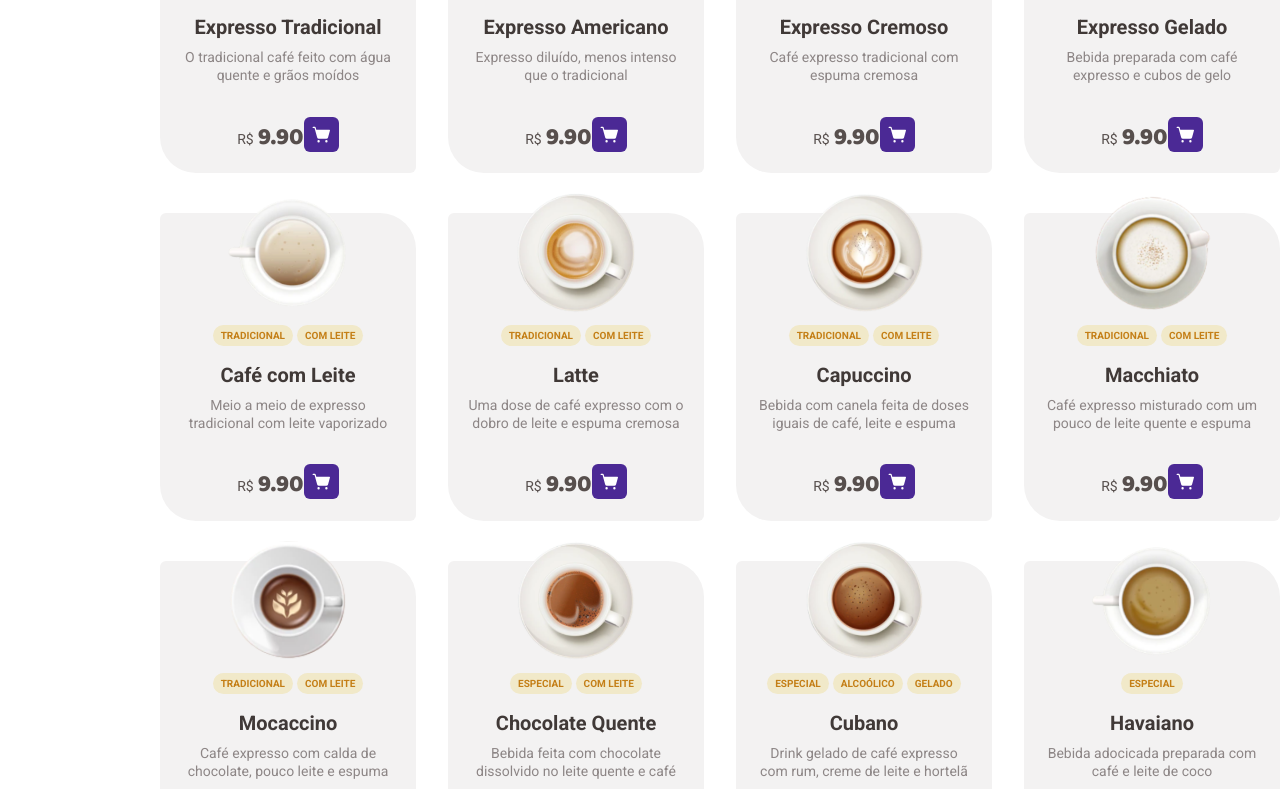
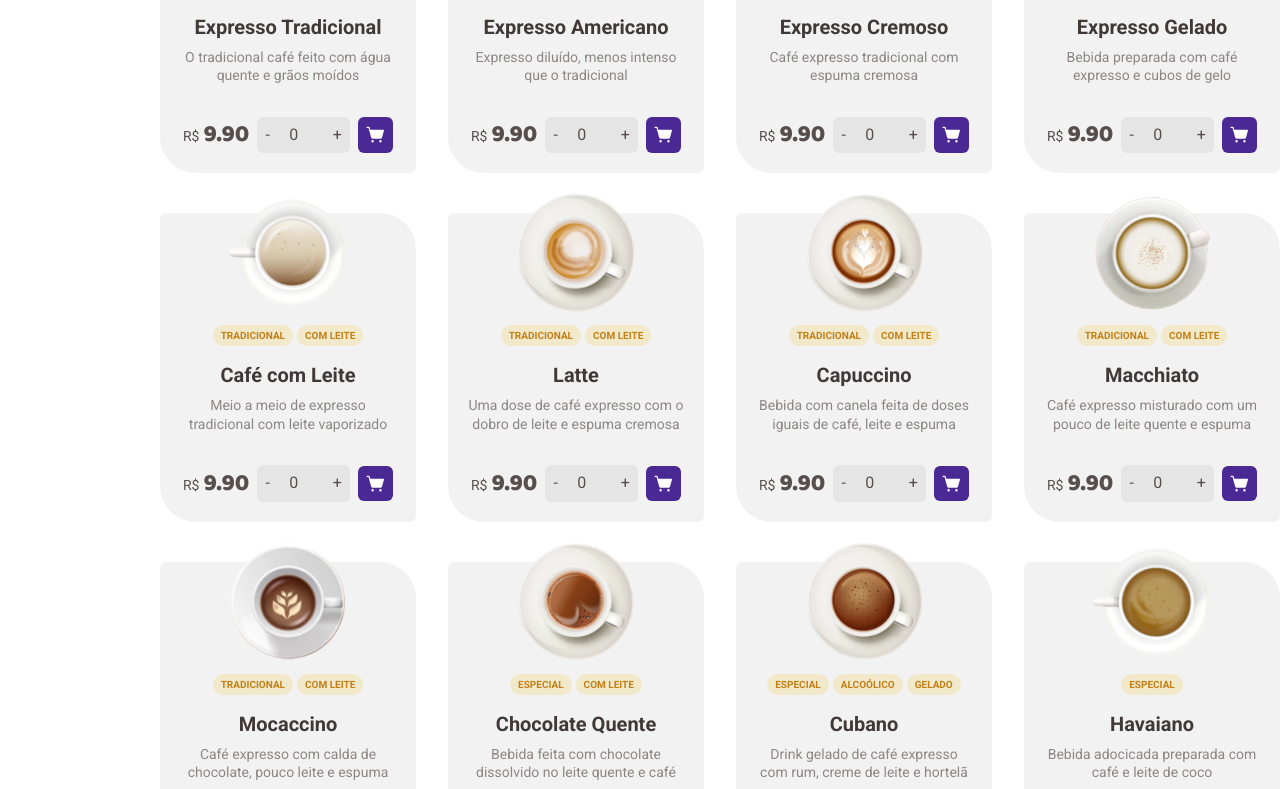
Before and after one commit to joaopedroaat/coffee-delivery, a React (Vite) app: page / in a window 1280 px wide. Shown: the part 851-1640 px from the top of the page. Built offline with nearby package versions, Linux system fonts and the light colour scheme.

Commit message:
Creating stepper input

```diff
--- /dev/null
+++ b/src/components/StepperInput/index.tsx
@@ -0,0 +1,35 @@
+import { useState } from 'react'
+import {
+  DecreaseButton,
+  IncreaseButton,
+  Input,
+  StepperInputContainer,
+} from './styles'
+
+export function StepperInput() {
+  const [value, setValue] = useState(0)
+
+  const handleDecrease = () => {
+    if (value > 0) {
+      setValue((currentState) => {
+        return currentState - 1
+      })
+    }
+  }
+
+  const handleIncrease = () => {
+    if (value < 99) {
+      setValue((currentState) => {
+        return currentState + 1
+      })
+    }
+  }
+
+  return (
+    <StepperInputContainer>
+      <DecreaseButton onClick={handleDecrease}>-</DecreaseButton>
+      <Input type="number" min="0" max="99" value={value} readOnly />
+      <IncreaseButton onClick={handleIncrease}>+</IncreaseButton>
+    </StepperInputContainer>
+  )
+}
--- /dev/null
+++ b/src/components/StepperInput/styles.ts
@@ -0,0 +1,32 @@
+import styled from 'styled-components'
+
+export const StepperInputContainer = styled.div``
+
+const Button = styled.button`
+  border: none;
+
+  background: ${(props) => props.theme['base-button']};
+
+  padding: 0.5rem;
+
+  cursor: pointer;
+`
+
+export const DecreaseButton = styled(Button)`
+  border-radius: 6px 0 0 6px;
+`
+
+export const IncreaseButton = styled(Button)`
+  border-radius: 0 6px 6px 0;
+`
+
+export const Input = styled.input.attrs({
+  type: 'number',
+})`
+  background: ${(props) => props.theme['base-button']};
+  outline: none;
+  border: none;
+
+  padding: 0.5rem 0;
+  text-align: center;
+`
--- a/src/pages/Home/components/CoffeeList/components/CoffeeCard/index.tsx
+++ b/src/pages/Home/components/CoffeeList/components/CoffeeCard/index.tsx
@@ -7,6 +7,7 @@ import {
   Tag,
   TagList,
 } from './styles'
+import { StepperInput } from '../../../../../../components/StepperInput'
 
 type ITag = 'tradicional' | 'gelado' | 'com leite' | 'especial' | 'alcoólico'
 
@@ -33,10 +34,11 @@ export function CoffeeCard({ coffee }: CoffeeCardProps) {
       </TagList>
       <h1>{coffee.name}</h1>
       <p>{coffee.description}</p>
-      <CardForm>
+      <CardForm onSubmit={(evt) => evt.preventDefault()}>
         <label>
           R$<span>{coffee.price.toFixed(2)}</span>
         </label>
+        <StepperInput />
         <CardSubmitButton>
           <i>
             <ShoppingCartSimple weight="fill" />
--- a/src/pages/Home/components/CoffeeList/components/CoffeeCard/styles.ts
+++ b/src/pages/Home/components/CoffeeList/components/CoffeeCard/styles.ts
@@ -62,6 +62,10 @@ export const Tag = styled.li`
 `
 
 export const CardForm = styled.form`
+  display: flex;
+  align-items: center;
+  gap: 0.5rem;
+
   label {
     color: ${(props) => props.theme['base-text']};
 
```
